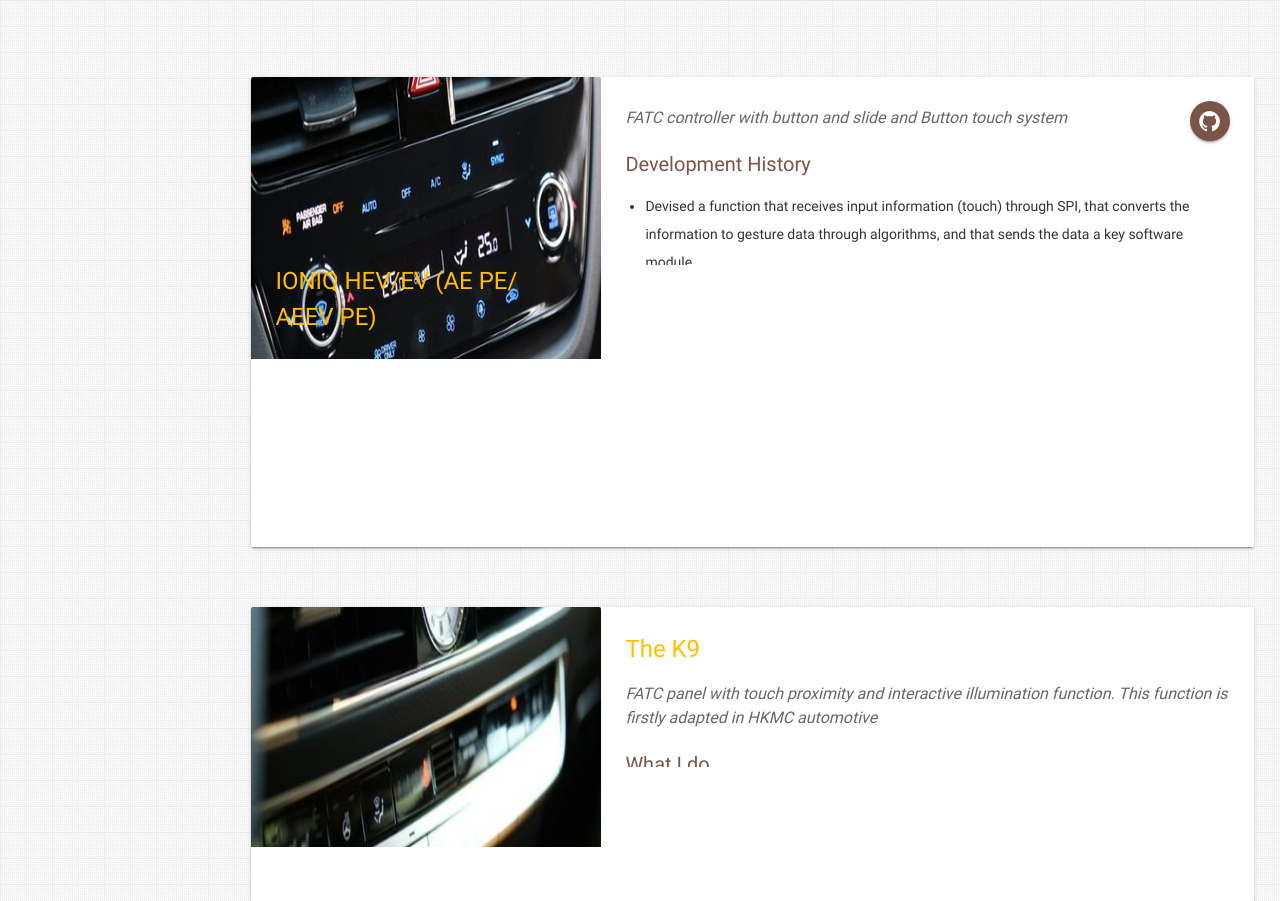
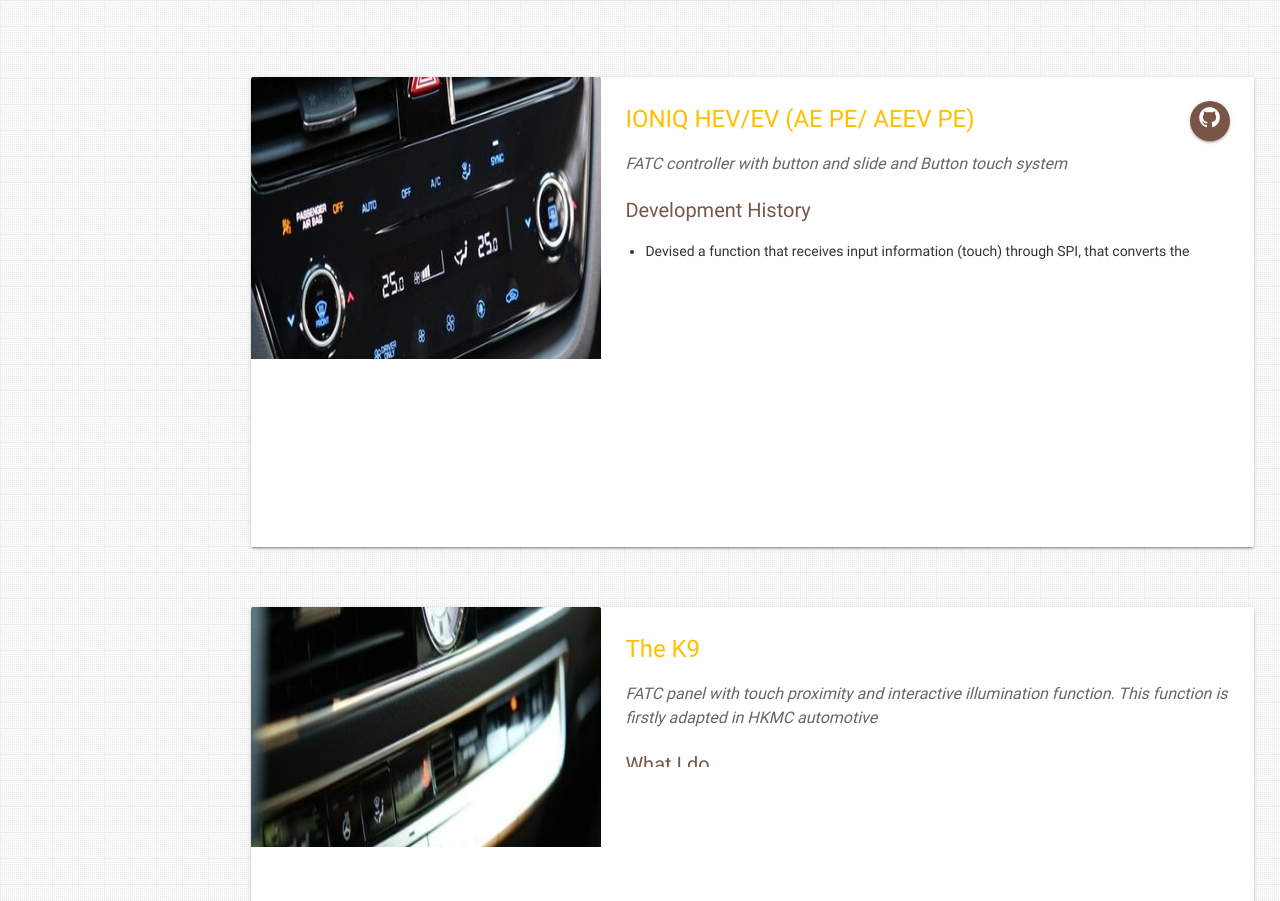
Before and after one commit to BravoHoseok/Portfolio, a plain HTML site: page index.html in a window 1280 px wide. Shown: the part 3978-4879 px from the top of the page. Drawn offline with nearby package versions, Linux system fonts and the light colour scheme; no server answers; some icons are missing.

Commit message:
Update index.html

```diff
--- a/index.html
+++ b/index.html
@@ -605,8 +605,6 @@
             <div class="col s12 m6 l4" style ="width:100%">
               <div class="card medium" style="height:470px !important">
                 <div class="card-image waves-effect waves-block waves-light" style="width : 350px; height :100%; float:left">
-                  <span class="card-title teal-text hoverline" style="font-size:x-large; font-weight:400;"
-                    >IONIQ HEV/EV (AE PE/ AEEV PE)</span>
                   <img
                     alt="Screenshot of IONIQ"
                     src="assets/img/Prj_AEPE.jpg"
@@ -614,6 +612,8 @@
                   />
                 </div>
                 <div class="card-content" style="height:fit-content">
+                  <span class="card-title teal-text hoverline" style="font-size:x-large; font-weight:400;"
+                    >IONIQ HEV/EV (AE PE/ AEEV PE)
                         <a
                           aria-label="Visit the GitHub repo for chllenge solution"
                           href="https://github.com/BravoHoseok/IONIQ-HEV-EV"
@@ -624,10 +624,7 @@
                           style="float:right; margin-right:0 !important"
                           ><i class="fa fa-github"></i
                         ></a>
-                    <!-- <span class="card-title teal-text hoverline" style="font-size:x-large; font-weight:400;"
-                    >IONIQ HEV/EV (AE PE/ AEEV PE)
-
-                    </span>-->
+                    </span>
                   <p>
                     <em class="grey-text">
                         FATC controller with button and slide and Button touch system
```
Lines whose indentation alone changed are shown as unchanged.
